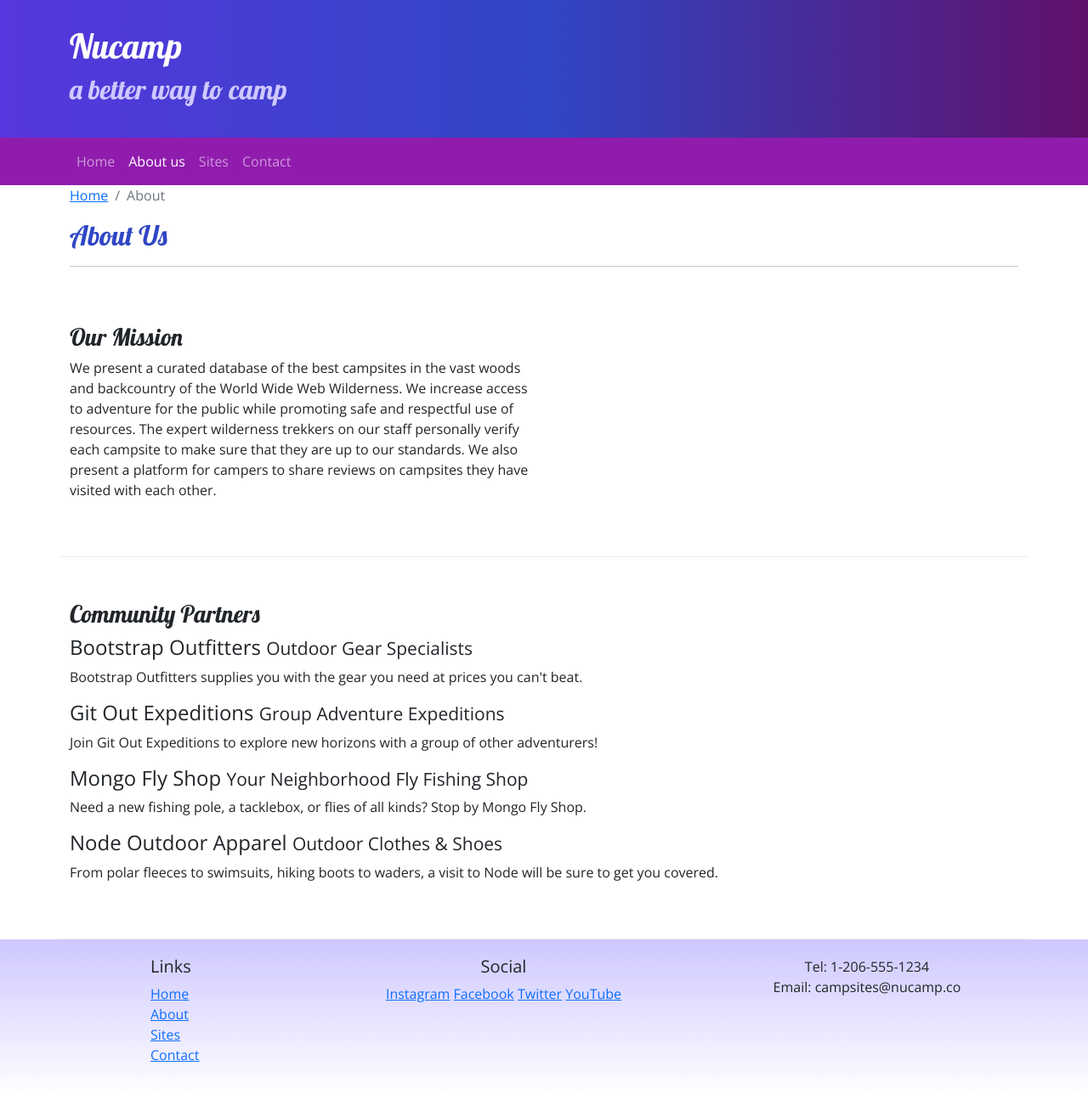
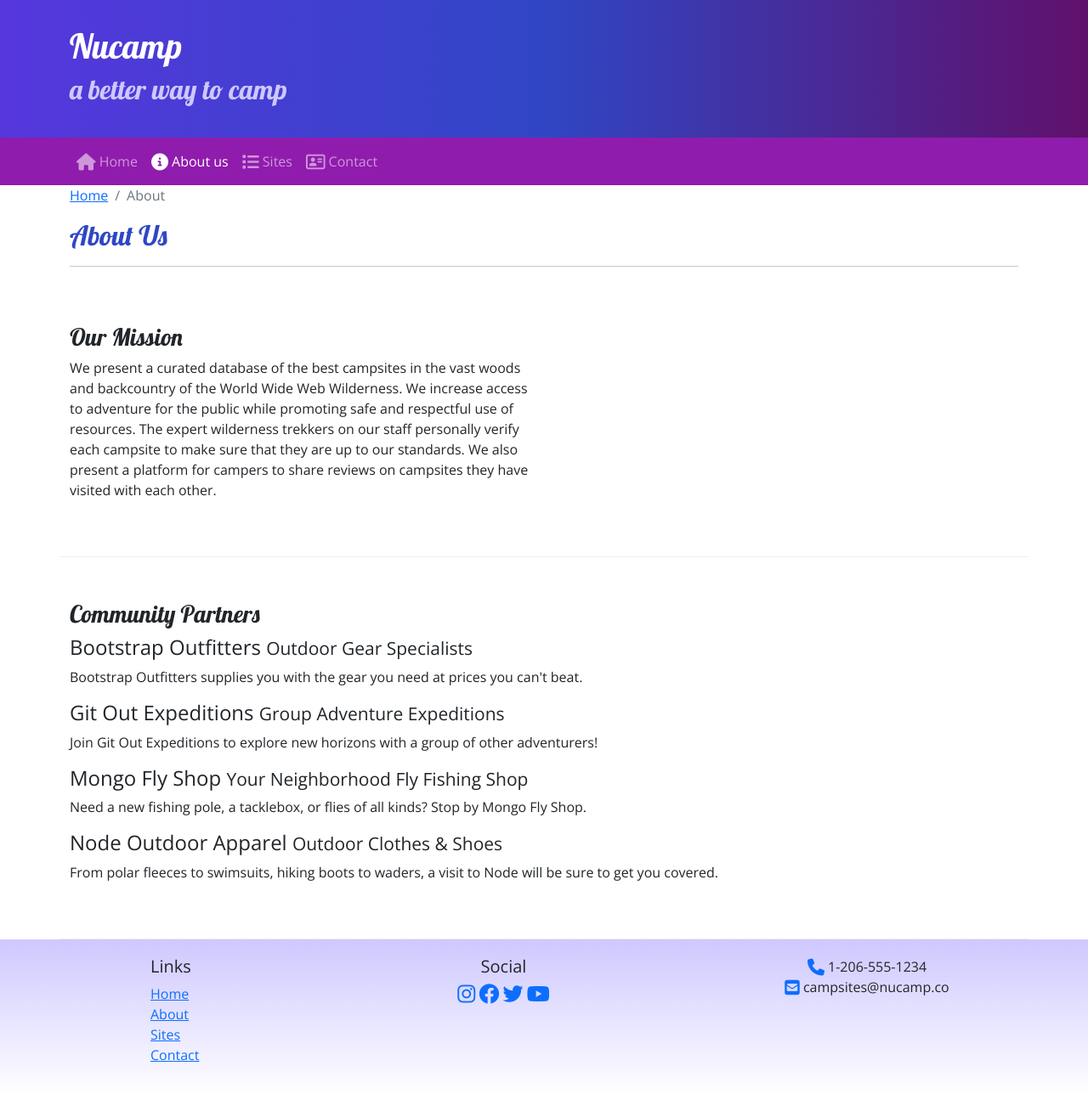
Before and after one commit to UlisesAQT/Nucampsite-Project, a plain HTML site: page aboutus.html in a window 1280 px wide. Shown: the whole page at 85% size. Drawn offline with nearby package versions, Linux system fonts and the light colour scheme.

Commit message:
added icons to about us.html

```diff
--- a/aboutus.html
+++ b/aboutus.html
@@ -9,8 +9,8 @@
      <link href="https://cdn.jsdelivr.net/npm/bootstrap@5.2.3/dist/css/bootstrap.min.css"
     rel="stylesheet" integrity="sha384-rbsA2VBKQhggwzxH7pPCaAqO46MgnOM80zW1RWuH61DGLwZJEdK2Kadq2F9CUG65" crossorigin="anonymous"/>
     <!-- Additional CSS must be placed after Bootstrap css -->
-    <link rel="stylesheet" href="https://cdnjs.cloudflare.com/ajax/libs/font-awesome/6.2.1/css/all.min.css" integrity="sha512-MV7K8+y+gLIBoVD59lQIYicR65iaqukzvf/nwasF0nqhPay5w/
-    9lJmVM2hMDcnK1OnMGCdVK+iQrJ7lzPJQd1w==" crossorigin="anonymous" referrerpolicy="no-referrer"/>
+    <link rel="stylesheet" href="https://cdnjs.cloudflare.com/ajax/libs/font-awesome/6.2.1/css/all.min.css" integrity="sha512-MV7K8+y+gLIBoVD59lQIYicR65iaqukzvf/nwasF0nqhPay5w/9lJmVM2hMDcnK1OnMGCdVK+iQrJ7lzPJQd1w=="
+    crossorigin="anonymous" referrerpolicy="no-referrer"/>
     <link rel="stylesheet" href="https://fonts.googleapis.com/css?family=Lobster|Open+Sans" />
     <link rel="stylesheet" href="css/styles.css">
 
@@ -40,12 +40,12 @@
                 <span class="navbar-toggler-icon"></span>
             </button>
 
-            <div class="collpase navbar-collapse" id="nucampNavbar">
+           <div class="collpase navbar-collapse" id="nucampNavbar">
                 <ul class="navbar-nav">
-                    <li class="nav-item"> <a class="nav-link" href="index.html">Home</a></li>
-                    <li class="nav-item"> <a class="nav-link active" href="#">About us</a></li>
-                    <li class="nav-item"> <a class="nav-link" href="#">Sites</a></li>
-                    <li class="nav-item"> <a class="nav-link" href="#">Contact</a></li>
+                    <li class="nav-item"> <a class="nav-link" href="index.html"><i class="fa-solid fa-house fa-lg"></i> Home</a></li>
+                    <li class="nav-item"> <a class="nav-link active" href="#"><i class="fa-solid fa-circle-info fa-lg"></i> About us</a></li>
+                    <li class="nav-item"> <a class="nav-link" href="#"><i class="fa-solid fa-list fa-lg"></i> Sites</a></li>
+                    <li class="nav-item"> <a class="nav-link" href="#"><i class="fa-regular fa-address-card fa-lg"></i> Contact</a></li>
                 </ul>
             </div>
         </div>
@@ -103,17 +103,20 @@
                         <li><a href="#">Contact</a></li>
                     </ul>
                 </div>
+
                 <div class="col-6 col-sm-5 text-center">
                     <h5>Social</h5>
-                    <a href="http://instagram.com/">Instagram</a>
-                    <a href="http://facebook.com/">Facebook</a>
-                    <a href="http://twitter.com/">Twitter</a>
-                    <a href="http://youtube.com/">YouTube</a>
+                    <a href="http://instagram.com/"> <i class="fa-brands fa-instagram fa-xl"></i></a>
+                    <a href="http://facebook.com/"><i class="fa-brands fa-facebook fa-xl"></i></a>
+                    <a href="http://twitter.com/"><i class="fa-brands fa-twitter fa-xl"></i></a>
+                    <a href="http://youtube.com/"><i class="fa-brands fa-youtube fa-xl"></i></a>
                 </div>
-                <div class="col-sm-4 text-center">
-                    Tel: 1-206-555-1234<br />
-                    Email: campsites@nucamp.co
-                </div>
+
+             <div class="col-sm-4 text-center">
+                 <i class="fa-solid fa-phone fa-lg text-primary"></i> 1-206-555-1234<br />
+                 <i class="fa-solid fa-square-envelope fa-lg text-primary"></i> campsites@nucamp.co
+             </div>
+
            </div>
         </div>
     </footer>
```
